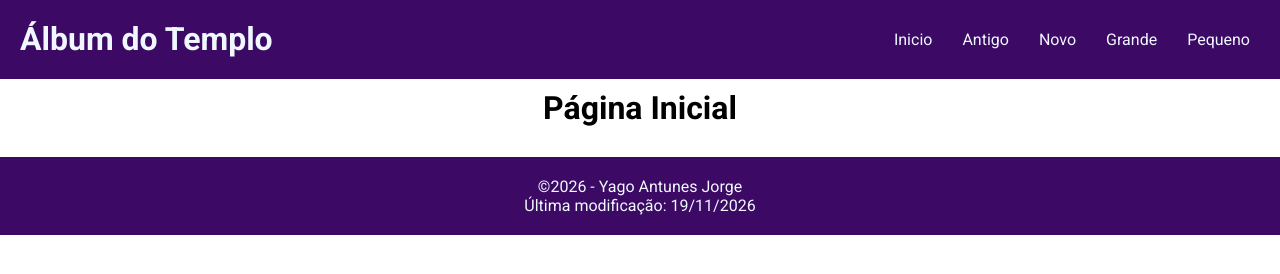
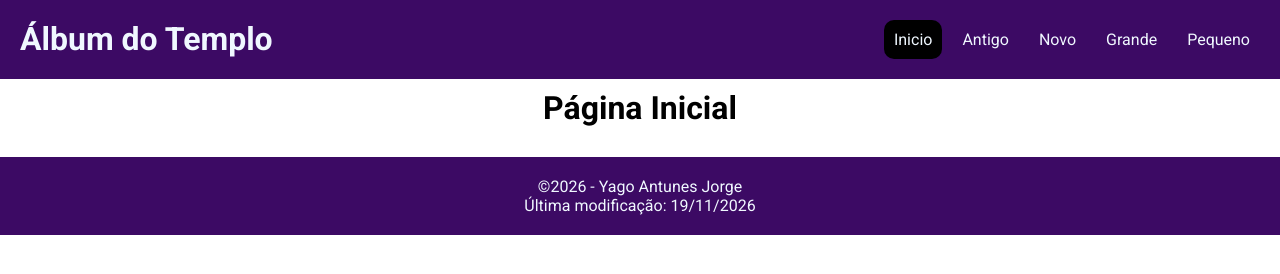
Before and after one commit to yagoantunesj/wdd131, a plain HTML site: page semana04/templos-filtrados.html in a window 1280 px wide. Drawn offline with Linux system fonts and the light colour scheme; a web font is replaced by a local one.

Commit message:
adiciona active na aba inicio para aterrissar no primeiro acesso

```diff
--- a/semana04/templos-filtrados.html
+++ b/semana04/templos-filtrados.html
@@ -29,7 +29,7 @@
         </div>
         <nav>
             <ul>
-                <li><a id="all" href="#">Inicio</a></li>
+                <li><a id="all" class="active" href="#">Inicio</a></li>
                 <li><a id="old" href="#">Antigo</a></li>
                 <li><a id="new" href="#">Novo</a></li>
                 <li><a id="large" href="#">Grande</a></li>
```
